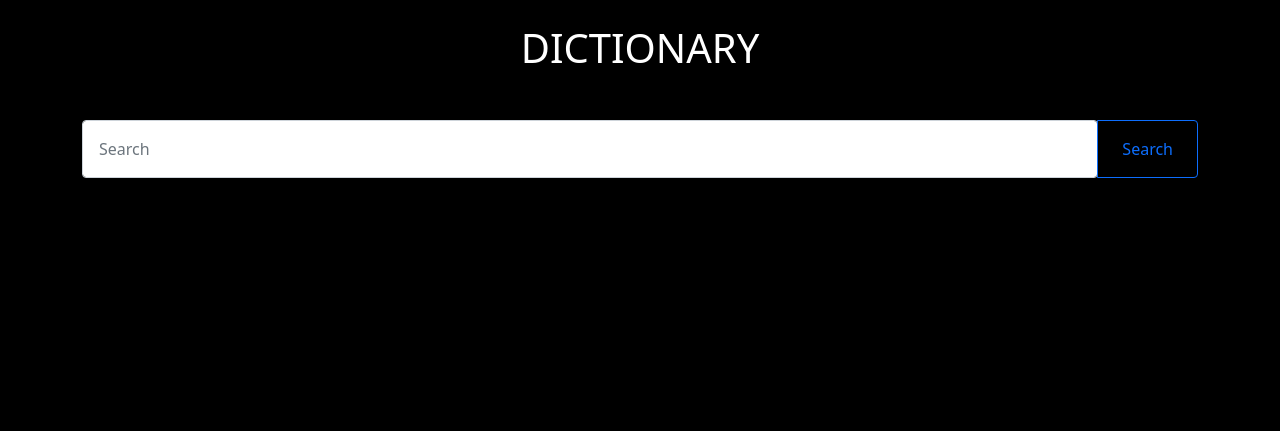
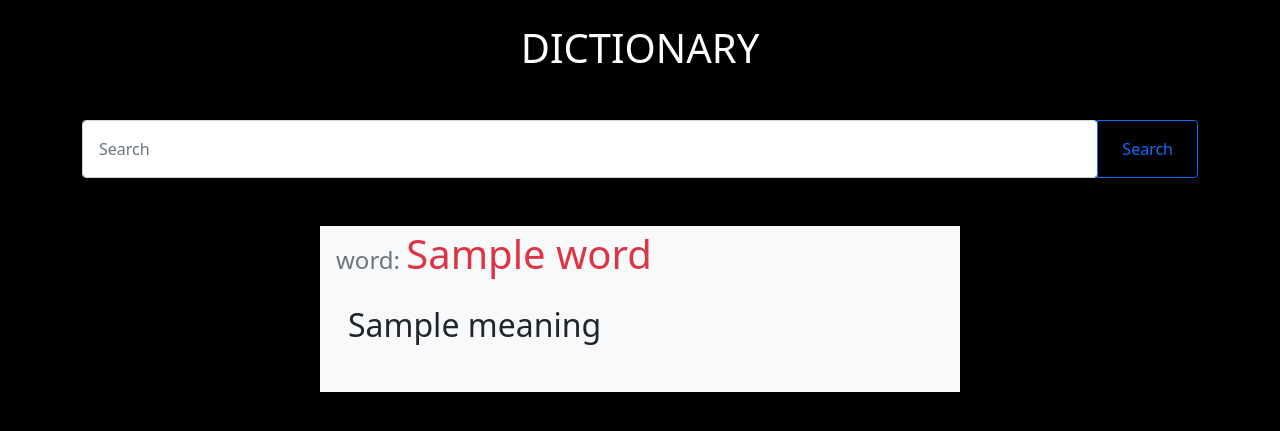
Before and after one commit to ashrafkvt/dictionary-app, a Django app: template dictionaryApp/dictApp/templates/dictApp/home.html in a window 1280 px wide. Shown: the top 431 px of the page. Run offline with Django 4.2, Linux system fonts and the light colour scheme; the template is opened without the code that fills it: most values are stand-ins (such as "Sample title", 1, 10 or a date in 2020); some libraries are stand-ins or nearby versions.

Commit message:
scrapping is done

```diff
--- a/dictionaryApp/dictApp/templates/dictApp/home.html
+++ b/dictionaryApp/dictApp/templates/dictApp/home.html
@@ -15,18 +15,37 @@
     </div>
 
     <div class="container mt-5">
-        <form action="" method="post">
+        <form action="{% url 'home_path' %}" method="post">
             {% csrf_token %}
             <div class="input-group">
                 <input type="search" name="word" class="form-control rounded p-3" placeholder="Search" aria-label="Search" aria-describedby="search-addon" />
-                <button type="button" class="btn btn-outline-primary px-4"> Search </button>
+                <button type="submit" class="btn btn-outline-primary px-4"> Search </button>
             </div>
         </form>
     </div>
 
-    <div class="container mt-5 bg-light w-50" style="display: none;">
-        <h1 class="p-2"></h1><br><br>
+    <div id="container" class="container mt-5 bg-light w-50" style="display: none;">
+
+    {% if meaning|length > 0 %}
+
+        {% if meaning == "Please enter a word to search"  %}
+            <script>
+                document.getElementById("container").style.display = "block";
+            </script>
+            <p class="text-danger fs-3 text-center">{{meaning}}</p>
+        {% else %}
+            <script>
+                document.getElementById("container").style.display = "block";
+            </script>
+            <h1 class="text-danger p-1"><span class="text-muted fs-4">word: </span>{{word}}</h1>
+            <h2 class="p-3">{{meaning}}</h2><br>
+        {% endif %}
+
+
+    {% endif %}
+
     </div>
+
 
 
     <script src="https://cdn.jsdelivr.net/npm/bootstrap@5.1.3/dist/js/bootstrap.bundle.min.js" integrity="sha384-ka7Sk0Gln4gmtz2MlQnikT1wXgYsOg+OMhuP+IlRH9sENBO0LRn5q+8nbTov4+1p" crossorigin="anonymous"></script>
```
Also changed, not shown: dictionaryApp/dictApp/views.py (+21 -1 lines).
